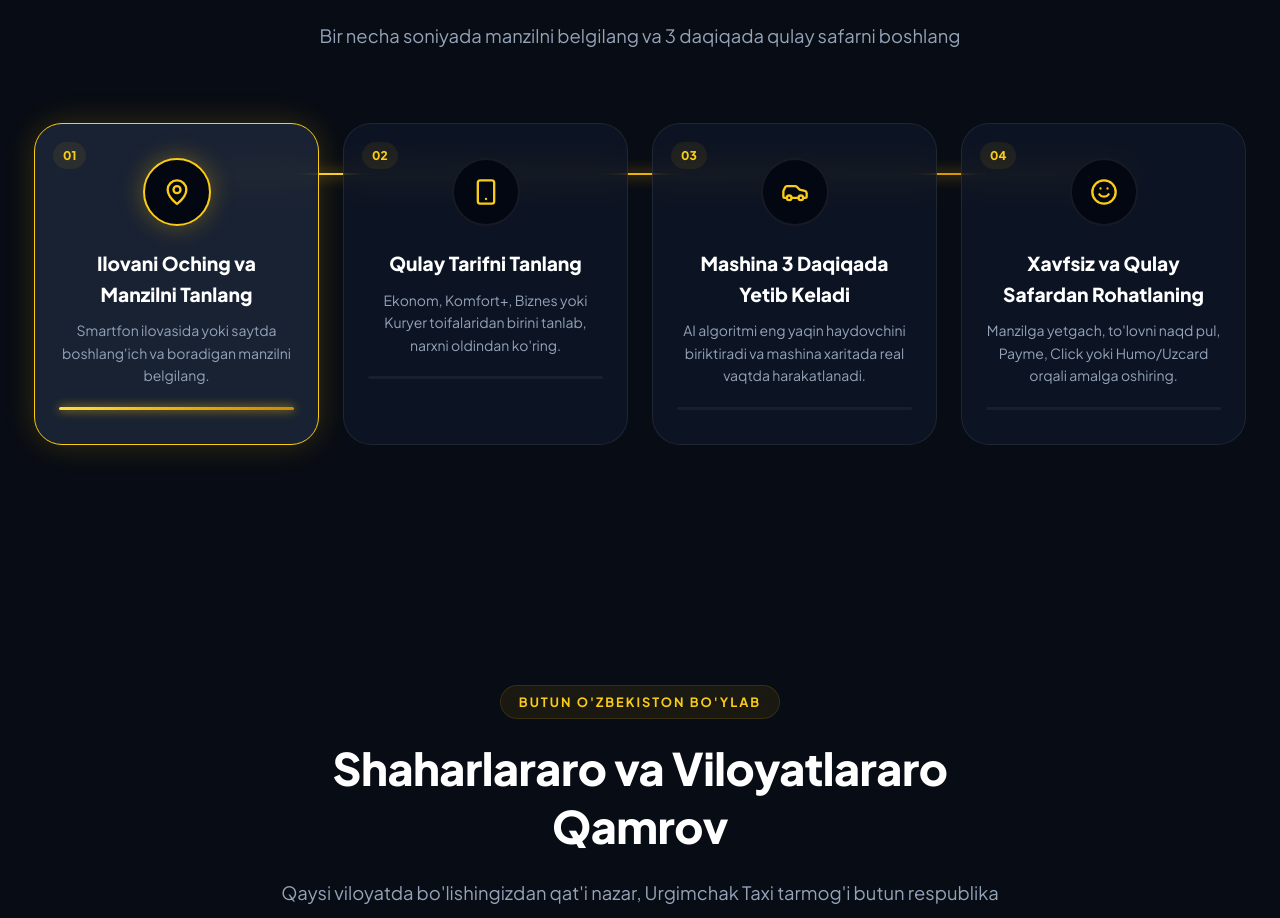
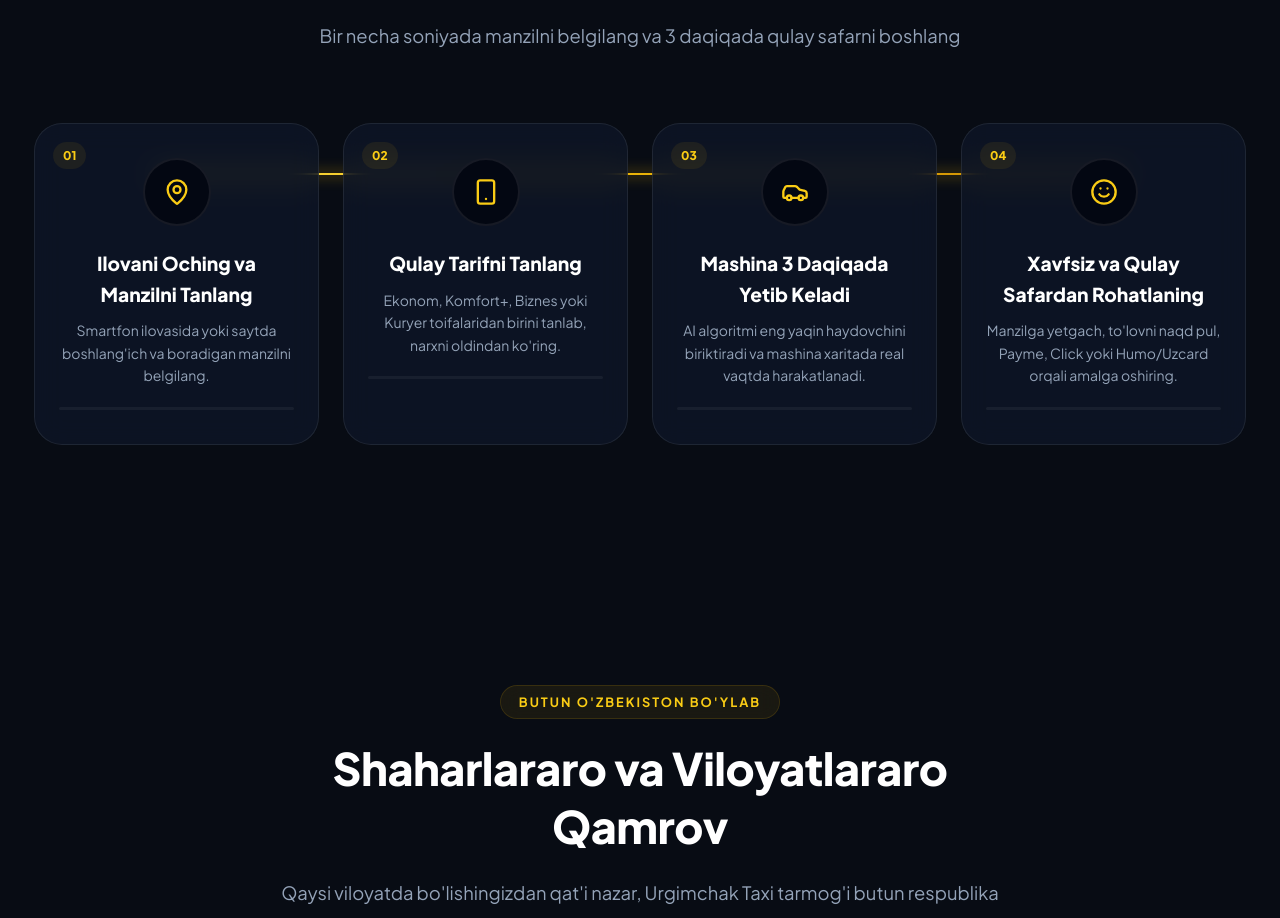
Before and after one commit to humoyun1773/taxi-landing-web, a React (Vite) app: page / in a window 1280 px wide. Shown: the part 5483-6401 px from the top of the page. Built offline with nearby package versions, Linux system fonts and the light colour scheme.

Commit message:
fix: resolve sticky hover bug in HowItWorks section by removing persistent active state

```diff
--- a/src/components/HowItWorks.tsx
+++ b/src/components/HowItWorks.tsx
@@ -1,4 +1,4 @@
-import React, { useState } from 'react';
+import React from 'react';
 import { motion } from 'framer-motion';
 import { Smartphone, MapPin, Car, Smile } from 'lucide-react';
 import { useTranslation } from 'react-i18next';
@@ -13,7 +13,6 @@ const stepIcons = {
 
 export const HowItWorks: React.FC = () => {
   const { t } = useTranslation();
-  const [activeStep, setActiveStep] = useState<number>(0);
 
   return (
     <section className="how-it-works section" id="how-it-works">
@@ -39,7 +38,6 @@ export const HowItWorks: React.FC = () => {
           <div className="steps-grid">
             {stepsData.map((step, idx) => {
               const Icon = stepIcons[step.iconName];
-              const isActive = activeStep === idx;
 
               return (
                 <motion.div
@@ -47,9 +45,9 @@ export const HowItWorks: React.FC = () => {
                   initial={{ opacity: 0, y: 30 }}
                   whileInView={{ opacity: 1, y: 0 }}
                   viewport={{ once: true, margin: '-40px' }}
-                  transition={{ duration: 0.5, delay: idx * 0.15 }}
-                  onMouseEnter={() => setActiveStep(idx)}
-                  className={`step-card ${isActive ? 'active' : ''}`}
+                  transition={{ duration: 0.5, delay: idx * 0.12 }}
+                  whileHover={{ y: -6 }}
+                  className="step-card"
                 >
                   <div className="step-badge-number">{step.number}</div>
 
--- a/src/index.css
+++ b/src/index.css
@@ -1339,7 +1339,7 @@ html.light .hero-gradient-mask {
   backdrop-filter: blur(14px);
 }
 
-.step-card:hover, .step-card.active {
+.step-card:hover {
   border-color: var(--gold-400);
   background: var(--bg-card-hover);
   box-shadow: var(--shadow-gold);
@@ -1372,7 +1372,7 @@ html.light .hero-gradient-mask {
   transition: var(--transition);
 }
 
-.step-card:hover .step-icon-circle, .step-card.active .step-icon-circle {
+.step-card:hover .step-icon-circle {
   border-color: var(--gold-400);
   box-shadow: 0 0 25px rgba(234, 179, 8, 0.35);
 }
@@ -1395,9 +1395,10 @@ html.light .hero-gradient-mask {
   height: 3px;
   background: rgba(255, 255, 255, 0.05);
   border-radius: var(--radius-full);
-}
-
-.step-card.active .step-indicator-bar {
+  transition: var(--transition);
+}
+
+.step-card:hover .step-indicator-bar {
   background: var(--gold-gradient);
   box-shadow: 0 0 10px var(--gold-500);
 }
```
